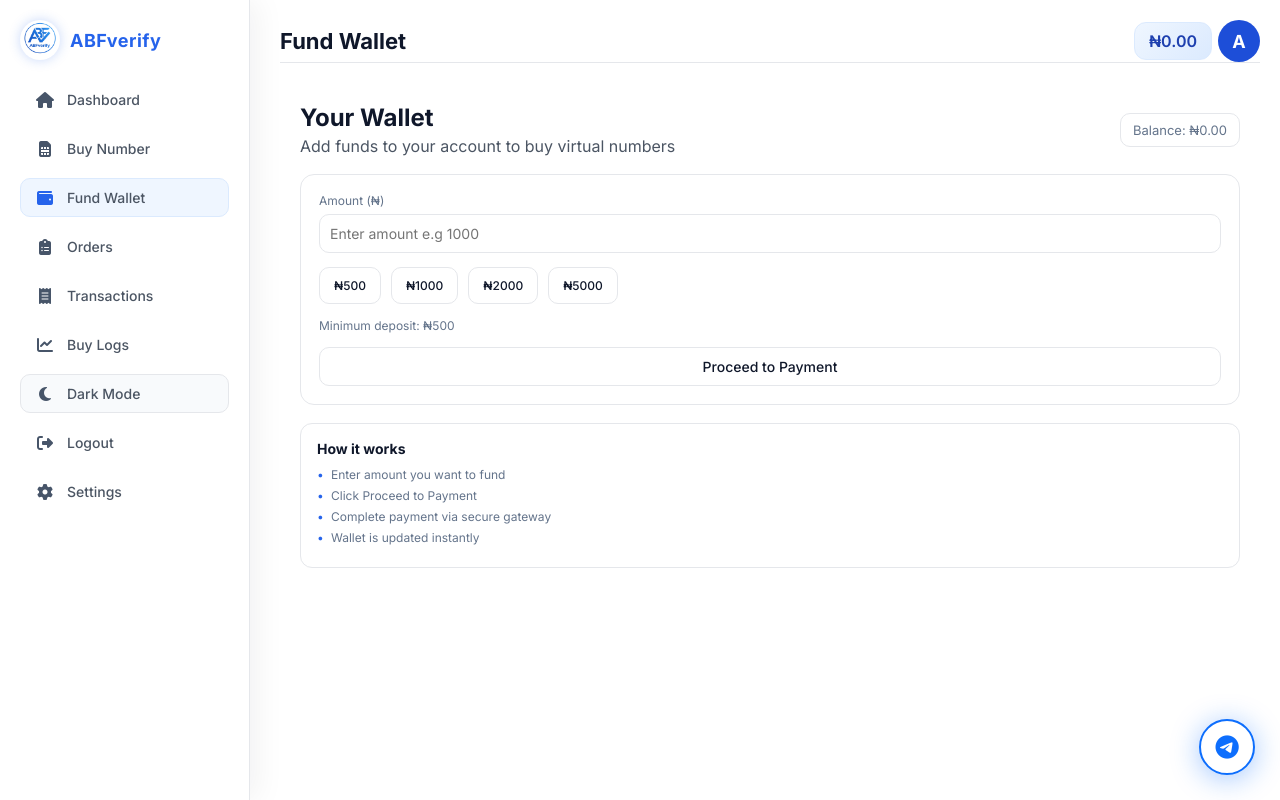
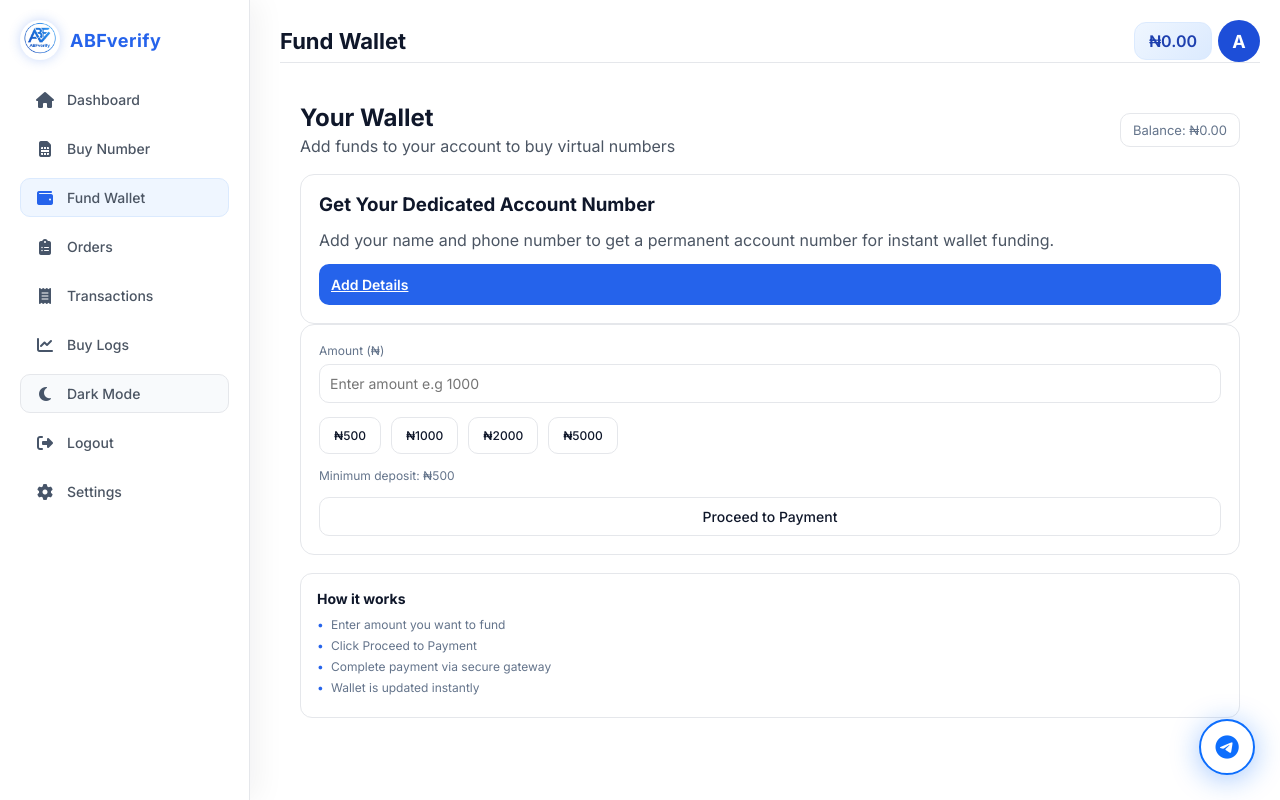
Before and after one commit to Elijah-jah/abfverify, a Django app: page /wallet/ in a window 1280 px wide. Run offline with Django 5.2, Linux system fonts and the light colour scheme; a user stored in the database is signed in; data comes from the database, SQL or seed files in the repository; tables that the repository leaves empty hold one stand-in row (values such as "Sample post"); some libraries are stand-ins or nearby versions.

Commit message:
PocketFi dedicated virtual accounts + webhook logging

```diff
--- a/accounts/models.py
+++ b/accounts/models.py
@@ -31,6 +31,11 @@ class User(AbstractBaseUser, PermissionsMixin):
     email = models.EmailField(unique=True)
     username = models.CharField(max_length=150, unique=True)
 
+    # PocketFi virtual account details (optional - collected later)
+    first_name = models.CharField(max_length=100, null=True, blank=True)
+    last_name = models.CharField(max_length=100, null=True, blank=True)
+    phone = models.CharField(max_length=20, null=True, blank=True)
+
     is_active = models.BooleanField(default=True)
     is_staff = models.BooleanField(default=False)
 
--- a/templates/panel/wallet.html
+++ b/templates/panel/wallet.html
@@ -28,6 +28,60 @@
         </div>
 
     </div>
+
+    <!-- DEDICATED VIRTUAL ACCOUNT -->
+    {% if wallet.virtual_account_number %}
+    <div class="wallet-card">
+
+        <h3>Your Dedicated Account Number</h3>
+
+        <p>
+            Transfer any amount from your bank app to the account
+            below. Your wallet is credited automatically.
+        </p>
+
+        <div>
+            <p>
+                <strong>Account Number:</strong>
+                <span id="vaNumber">{{ wallet.virtual_account_number }}</span>
+            </p>
+            <p>
+                <strong>Bank:</strong>
+                {{ wallet.virtual_bank_name|title }}
+            </p>
+            <p>
+                <strong>Account Name:</strong>
+                {{ wallet.virtual_account_name }}
+            </p>
+        </div>
+
+        <button
+            type="button"
+            class="wallet-chip"
+            onclick="copyVA()">
+            Copy Account Number
+        </button>
+
+    </div>
+
+    {% else %}
+    <div class="wallet-card">
+
+        <h3>Get Your Dedicated Account Number</h3>
+
+        <p>
+            Add your name and phone number to get a permanent
+            account number for instant wallet funding.
+        </p>
+
+        <a
+            href="{% url 'add_account_details' %}"
+            class="wallet-button">
+            Add Details
+        </a>
+
+    </div>
+    {% endif %}
 
     <!-- FUND CARD -->
     <div class="wallet-card">
@@ -127,4 +181,13 @@
 
 <script src="{% static 'js/wallet.js' %}"></script>
 
+<script>
+function copyVA() {
+    const num = document.getElementById("vaNumber").innerText;
+    navigator.clipboard.writeText(num).then(
+        () => alert("Account number copied!")
+    );
+}
+</script>
+
 {% endblock %}
--- a/wallet/models.py
+++ b/wallet/models.py
@@ -71,7 +71,6 @@ class Transaction(models.Model):
             f"₦{self.amount}"
         )
 
-
 class Wallet(models.Model):
 
     user = models.OneToOneField(
@@ -86,6 +85,26 @@ class Wallet(models.Model):
         default=0,
     )
 
+    # PocketFi dedicated virtual account
+    virtual_account_number = models.CharField(
+        max_length=20,
+        unique=True,
+        null=True,
+        blank=True,
+    )
+
+    virtual_bank_name = models.CharField(
+        max_length=50,
+        null=True,
+        blank=True,
+    )
+
+    virtual_account_name = models.CharField(
+        max_length=100,
+        null=True,
+        blank=True,
+    )
+
     updated_at = models.DateTimeField(
         auto_now=True,
     )
--- /dev/null
+++ b/wallet/services.py
@@ -0,0 +1,48 @@
+import requests
+from django.conf import settings
+from .models import Wallet
+
+
+def ensure_virtual_account(user):
+    """
+    Create a PocketFi virtual account for this user if they don't have one.
+
+    Returns the wallet. If the user hasn't provided their name and phone
+    yet, returns the wallet WITHOUT an account so the view can prompt them.
+    """
+    wallet = Wallet.objects.get_or_create(user=user)[0]
+
+    if wallet.virtual_account_number:
+        return wallet  # already has one
+
+    # Never create an account with fake identity data
+    if not (user.first_name and user.last_name and user.phone):
+        return wallet
+
+    url = f"{settings.POCKETFI_BASE_URL}/api/v1/virtual-accounts/create"
+
+    headers = {
+        "Authorization": f"Bearer {settings.POCKETFI_SECRET_KEY}",
+        "Content-Type": "application/json",
+    }
+
+    data = {
+        "first_name": user.first_name,
+        "last_name": user.last_name,
+        "phone": user.phone,
+        "email": user.email,
+        "businessId": settings.POCKETFI_BUSINESS_ID,
+        "bank": "kuda",
+    }
+
+    response = requests.post(url, json=data, headers=headers, timeout=30)
+    result = response.json()
+
+    if result.get("status") is True and result.get("banks"):
+        bank = result["banks"][0]
+        wallet.virtual_account_number = bank["accountNumber"]
+        wallet.virtual_bank_name = bank["bankName"]
+        wallet.virtual_account_name = bank["accountName"]
+        wallet.save()
+
+    return wallet
--- a/wallet/urls.py
+++ b/wallet/urls.py
@@ -12,4 +12,8 @@ urlpatterns = [
 
      path("transactions/", transactions_page, name="transactions_page"),
 
+     path("account-details/", views.add_account_details, name="add_account_details"),
+
+     path("webhook/pocketfi/", views.pocketfi_webhook, name="pocketfi_webhook"),
+
 ]
--- a/wallet/views.py
+++ b/wallet/views.py
@@ -10,6 +10,9 @@ from django.conf import settings
 from django.db import models
 from .models import Wallet, Transaction
 from orders.models import Order
+from .services import ensure_virtual_account
+from django.views.decorators.csrf import csrf_exempt
+from django.http import HttpResponse
 
 
 def update_pending_transactions(user):
@@ -197,17 +200,47 @@ def transactions_page(request):
     )
 
 
+
 @login_required
 def wallet_page(request):
+    wallet = ensure_virtual_account(request.user)  # creates VA when details exist
+    return render(request, "panel/wallet.html", {"wallet": wallet})
 
-    wallet, created = Wallet.objects.get_or_create(
-        user=request.user
-    )
+
+@login_required
+def add_account_details(request):
+    user = request.user
+    error = ""
+
+    if request.method == "POST":
+        first_name = request.POST.get("first_name", "").strip()
+        last_name = request.POST.get("last_name", "").strip()
+        phone = request.POST.get("phone", "").strip()
+
+        if not (first_name and last_name and phone):
+            error = "All fields are required."
+        elif not phone.isdigit() or len(phone) != 11:
+            error = "Enter a valid 11-digit phone number (e.g. 08012345678)."
+        else:
+            user.first_name = first_name
+            user.last_name = last_name
+            user.phone = phone
+            user.save()
+            ensure_virtual_account(user)  # creates the VA now that we have details
+            return redirect("wallet")
 
     return render(
         request,
-        "panel/wallet.html",
-        {
-            "wallet": wallet
-        }
+        "panel/add_account_details.html",
+        {"error": error},
     )
+
+
+@csrf_exempt
+def pocketfi_webhook(request):
+    # PHASE 1: just log the raw payload so we can see its real structure
+    print("=== POCKETFI WEBHOOK ===")
+    print(json.dumps(json.loads(request.body), indent=2))
+    print("========================")
+
+    return HttpResponse(status=200)
```
Also changed, not shown: templates/panel/add_account_details.html (added, +73 -0 lines), accounts/migrations/0006_user_first_name_user_last_name_user_phone.py (added), wallet/migrations/0010_wallet_virtual_account_name_and_more.py (added).
